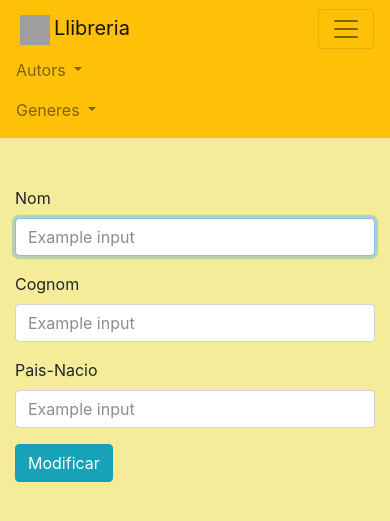
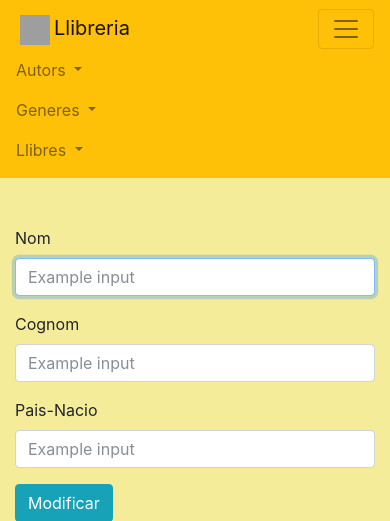
Before and after one commit to enricbc/llibreria, a PHP site: page /modificar_autor.php?id=1 in a window 390 px wide, after a click that opens the changed part. Shown: the top 521 px of the page. Run offline with PHP 8.4, Linux system fonts and the light colour scheme; data that the repository does not hold is empty; some libraries are stand-ins or nearby versions; grey boxes are pictures that could not be loaded.

Commit message:
Reparando

```diff
--- a/llibreria/php/modificar_autor.php
+++ b/llibreria/php/modificar_autor.php
@@ -52,6 +52,19 @@ $autor=new autor($row[3],$row[0],$row[1],$row[2]);
           </div>
         </li>
       </ul>
+      <!--INICI LLIBRES-->
+      <ul class="navbar-nav">
+        <li class="nav-item dropdown">
+          <a class="nav-link dropdown-toggle" href="#" id="navbarDropdownMenuLink" data-toggle="dropdown" aria-haspopup="true" aria-expanded="false">
+            Llibres
+          </a>
+          <div class="dropdown-menu" aria-labelledby="navbarDropdownMenuLink">
+            <a class="dropdown-item" href="../vista/form_alta_llibres.php">Inserir</a>
+            <a class="dropdown-item" href="../vista/form_modificar_llibres.php">Modificar</a>
+            <a class="dropdown-item" href="../vista/form_baixa_llibres.php">Eliminar</a>
+          </div>
+        </li>
+      </ul>
     </div>
     </nav>
     <!-- Optional JavaScript -->
--- a/llibreria/vista/form_alta_llibres.php
+++ b/llibreria/vista/form_alta_llibres.php
@@ -107,7 +107,7 @@
         <div class="form-group row">
           <label class="col-sm-2 col-formlabel" for="inputNom">Any de publicació</label>
           <div class="col-sm-10">
-            <input type="date" name="any" >
+            <input type="date" name="any" class="col-sm-4 form-control" >
           </div>
         </div>
         <div class="form-group row">
```
Also changed, not shown: llibreria/vista/form_baixa_autors.php (+13 -0 lines), llibreria/vista/form_modificar_autors.php (+13 -0 lines).
